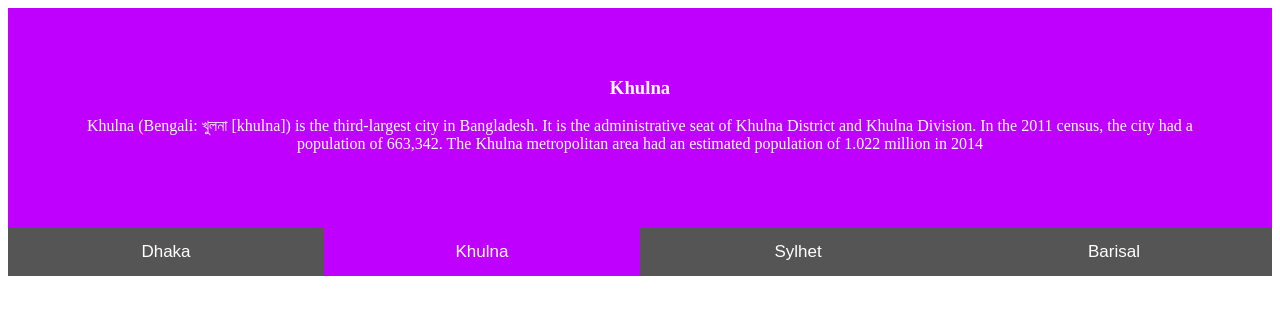
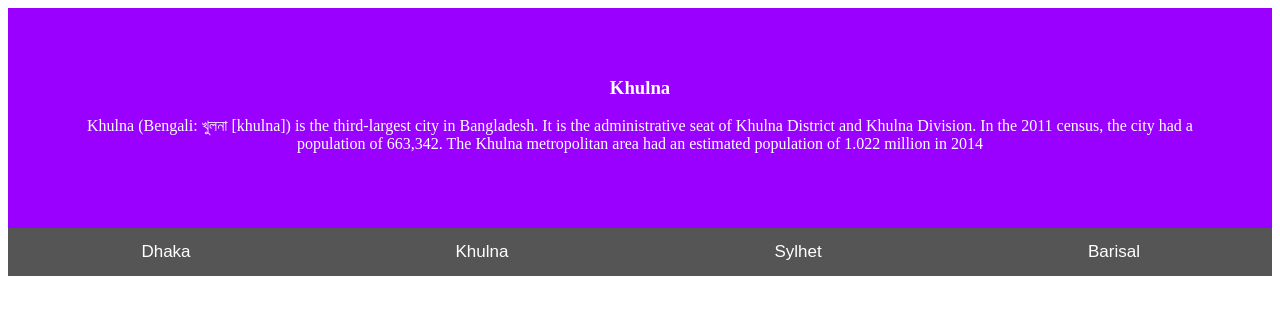
Before and after one commit to kazikamrulislam/Header_tabs, a plain HTML site: page index.html in a window 1280 px wide. Both pictures are taken after a click on the button "Khulna". Drawn offline with Linux system fonts and the light colour scheme.

Commit message:
color khulna

```diff
--- a/css/style.css
+++ b/css/style.css
@@ -23,6 +23,6 @@
 }
 
 #Dhaka{background-color:#0080ffed;}
-#Khulna{background-color:#bf00ff;}
+#Khulna{background-color:#9900ff;}
 #Sylhet{background-color:#e6ac00;}
 #Barisal{background-color:#4dc3ff;}
--- a/index.html
+++ b/index.html
@@ -51,7 +51,7 @@
 
         <div class="tab">
             <button class="tablink active" onclick="openCity('Dhaka', this, '#0080ff')" id="defaultOpen">Dhaka</button>
-            <button class="tablink" onclick="openCity('Khulna', this, '#bf00ff')">Khulna</button>
+            <button class="tablink" onclick="openCity('Khulna', this, '#9900ffgit')">Khulna</button>
             <button class="tablink" onclick="openCity('Sylhet',this, '#e6ac00')">Sylhet</button>
             <button class="tablink" onclick="openCity('Barisal',this, '#4dc3ff')">Barisal</button>
         </div>
```
